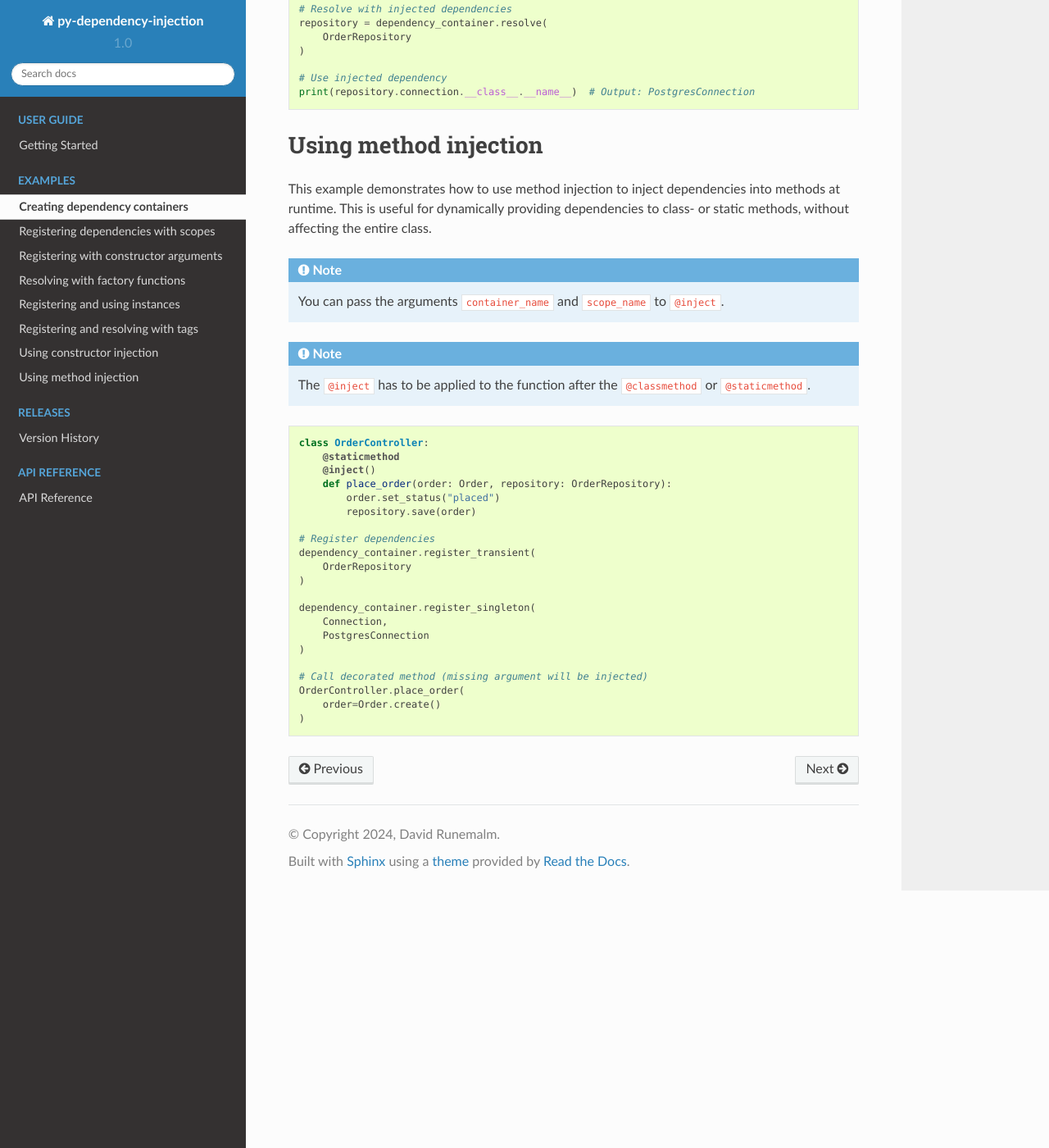
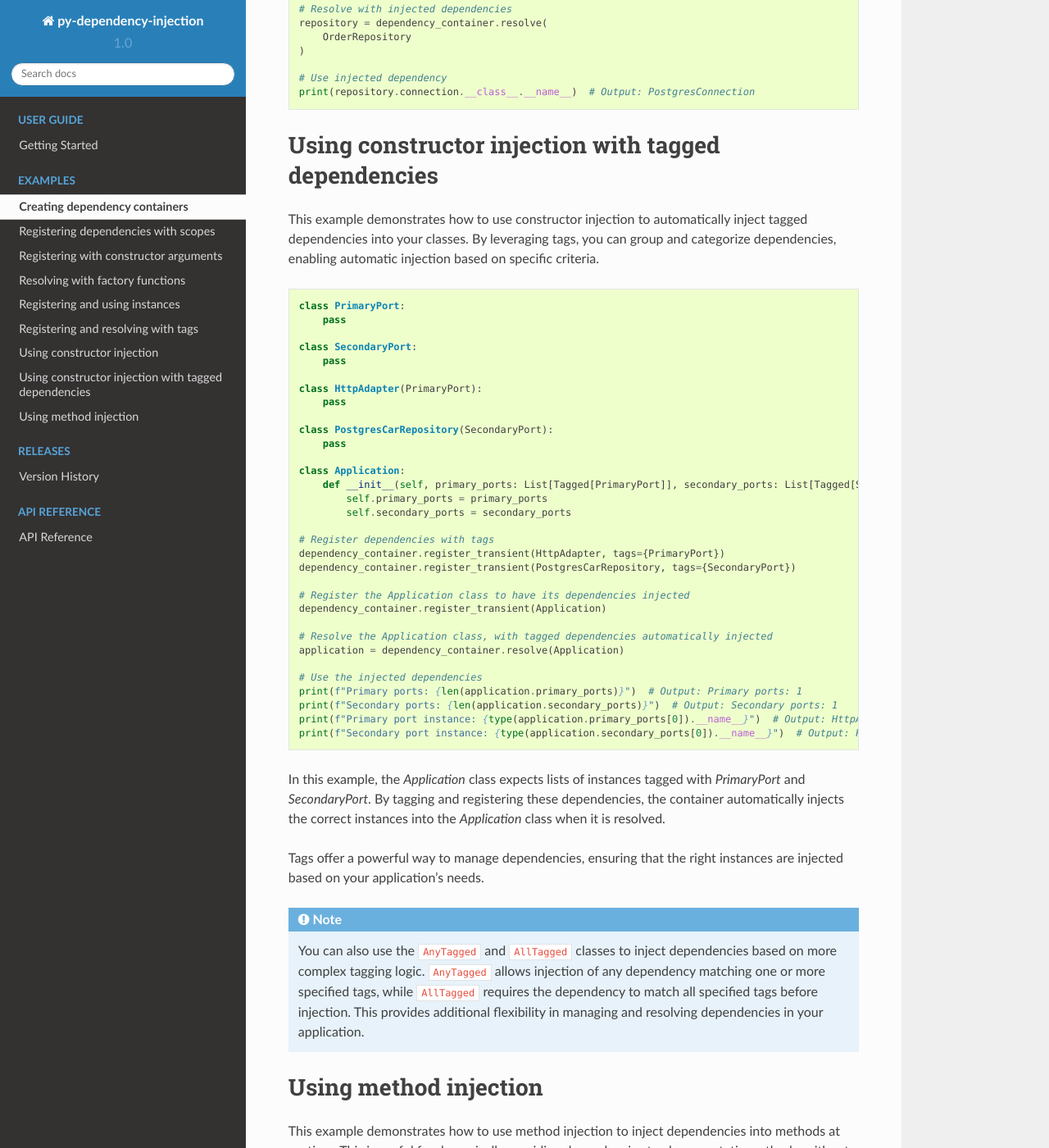
Before and after one commit to runemalm/py-dependency-injection, a Sphinx documentation site: the page built from docs/examples.rst, in a window 1280 px wide and 1400 px high, scrolled down 3981 px. Shown: the whole window at 82% size. Built offline with Sphinx 7.4.7 and the Read the Docs theme 2.0.0, drawn with Linux system fonts in a browser that asks for light colours.

Commit message:
Add example on using tagged dependencies in constructor injection.

```diff
--- a/docs/examples.rst
+++ b/docs/examples.rst
@@ -225,6 +225,56 @@ This example illustrates how to use constructor injection to automatically injec
     print(repository.connection.__class__.__name__)  # Output: PostgresConnection
 
 
+######################################################
+Using constructor injection with tagged dependencies
+######################################################
+
+This example demonstrates how to use constructor injection to automatically inject tagged dependencies into your classes. By leveraging tags, you can group and categorize dependencies, enabling automatic injection based on specific criteria.
+
+.. code-block:: python
+
+    class PrimaryPort:
+        pass
+
+    class SecondaryPort:
+        pass
+
+    class HttpAdapter(PrimaryPort):
+        pass
+
+    class PostgresCarRepository(SecondaryPort):
+        pass
+
+    class Application:
+        def __init__(self, primary_ports: List[Tagged[PrimaryPort]], secondary_ports: List[Tagged[SecondaryPort]]):
+            self.primary_ports = primary_ports
+            self.secondary_ports = secondary_ports
+
+    # Register dependencies with tags
+    dependency_container.register_transient(HttpAdapter, tags={PrimaryPort})
+    dependency_container.register_transient(PostgresCarRepository, tags={SecondaryPort})
+
+    # Register the Application class to have its dependencies injected
+    dependency_container.register_transient(Application)
+
+    # Resolve the Application class, with tagged dependencies automatically injected
+    application = dependency_container.resolve(Application)
+
+    # Use the injected dependencies
+    print(f"Primary ports: {len(application.primary_ports)}")  # Output: Primary ports: 1
+    print(f"Secondary ports: {len(application.secondary_ports)}")  # Output: Secondary ports: 1
+    print(f"Primary port instance: {type(application.primary_ports[0]).__name__}")  # Output: HttpAdapter
+    print(f"Secondary port instance: {type(application.secondary_ports[0]).__name__}")  # Output: PostgresCarRepository
+
+
+In this example, the `Application` class expects lists of instances tagged with `PrimaryPort` and `SecondaryPort`. By tagging and registering these dependencies, the container automatically injects the correct instances into the `Application` class when it is resolved.
+
+Tags offer a powerful way to manage dependencies, ensuring that the right instances are injected based on your application's needs.
+
+.. note::
+    You can also use the ``AnyTagged`` and ``AllTagged`` classes to inject dependencies based on more complex tagging logic. ``AnyTagged`` allows injection of any dependency matching one or more specified tags, while ``AllTagged`` requires the dependency to match all specified tags before injection. This provides additional flexibility in managing and resolving dependencies in your application.
+
+
 ######################
 Using method injection
 ######################
```
